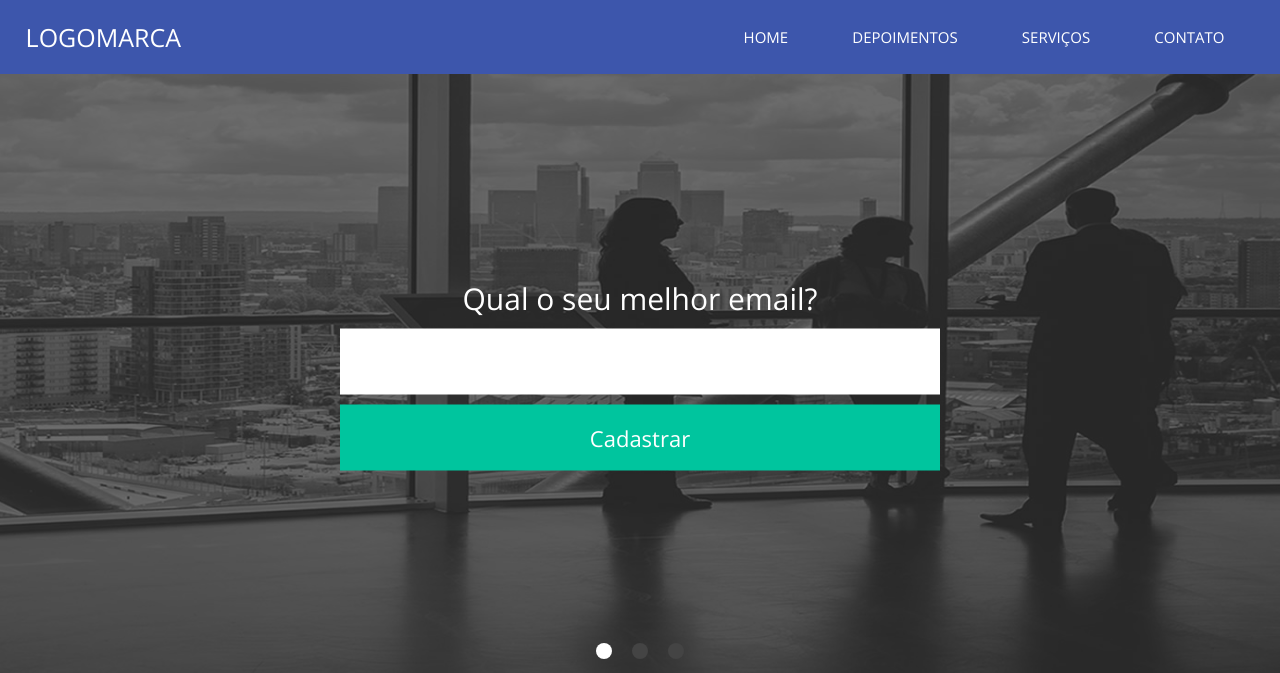
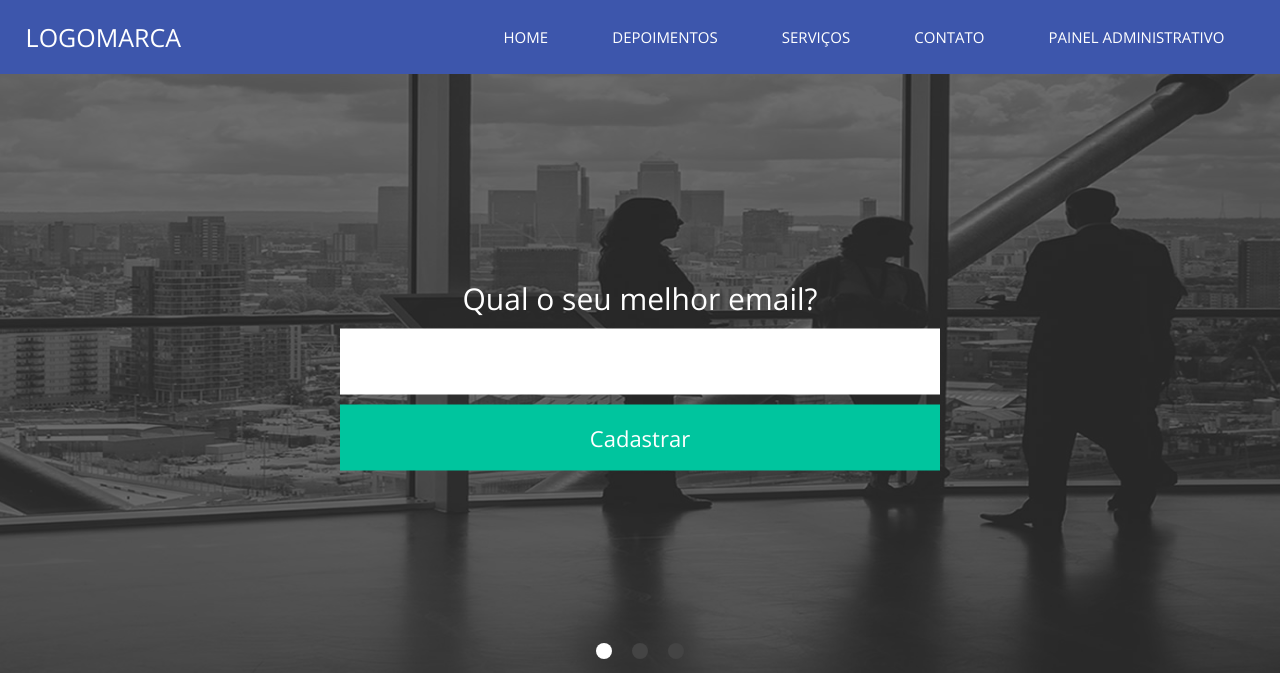
Before and after one commit to TheDevSam/Projeto_01, a PHP site: page /Projeto_01/ in a window 1280 px wide. Shown: the top 673 px of the page. Run offline with PHP 8.4, Linux system fonts and the light colour scheme; some libraries are stand-ins or nearby versions.

Commit message:
Add files via upload

```diff
--- a/index.php
+++ b/index.php
@@ -42,6 +42,7 @@
 					<li><a href="<?php echo INCLUDE_PATH; ?>depoimentos">Depoimentos</a></li>
 					<li><a href="<?php echo INCLUDE_PATH; ?>servicos">Serviços</a></li>
 					<li><a realtime="contato" href="<?php echo INCLUDE_PATH; ?>contato">Contato</a></li>
+					<li><a href="<?php echo INCLUDE_PATH_PAINEL; ?>">Painel Administrativo</a></li>
 				</ul>
 			</nav>
 			 <nav class="mobile right">
@@ -53,6 +54,7 @@
 					<li><a href="<?php echo INCLUDE_PATH; ?>depoimentos">Depoimentos</a></li>
 					<li><a href="<?php echo INCLUDE_PATH; ?>servicos">Serviços</a></li>
 					<li><a realtime="contato" href="<?php echo INCLUDE_PATH; ?>contato">Contato</a></li>
+					<li><a href="<?php echo INCLUDE_PATH_PAINEL; ?>servicos">Painel Administrativo</a></li>
 				</ul>
 			</nav>
 			<div class="clear"></div>
```
